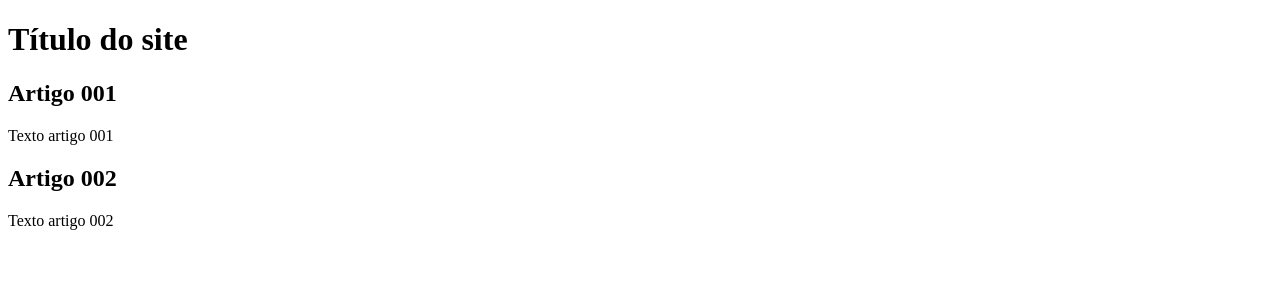
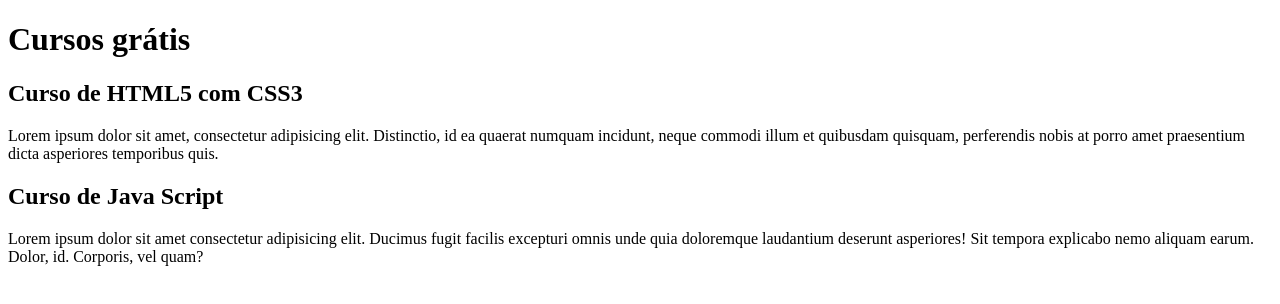
Before and after one commit to HenriqueADS1/Projeto-site, a plain HTML site: page index.html in a window 1280 px wide. Drawn offline with Linux system fonts and the light colour scheme.

Commit message:
Comecei a escrever o conteúdo

```diff
--- a/index.html
+++ b/index.html
@@ -8,14 +8,14 @@
 <body>
     <main>
         <header>
-            <h1>Título do site</h1>
+            <h1>Cursos grátis</h1>
             <article>
-                <h2>Artigo 001</h2>
-                <p>Texto artigo 001</p>
+                <h2>Curso de HTML5 com CSS3</h2>
+                <p>Lorem ipsum dolor sit amet, consectetur adipisicing elit. Distinctio, id ea quaerat numquam incidunt, neque commodi illum et quibusdam quisquam, perferendis nobis at porro amet praesentium dicta asperiores temporibus quis.</p>
             </article>
             <article>
-                <h2>Artigo 002</h2>
-                <p>Texto artigo 002</p>
+                <h2>Curso de Java Script</h2>
+                <p>Lorem ipsum dolor sit amet consectetur adipisicing elit. Ducimus fugit facilis excepturi omnis unde quia doloremque laudantium deserunt asperiores! Sit tempora explicabo nemo aliquam earum. Dolor, id. Corporis, vel quam?</p>
             </article>
 
         </header>
```
